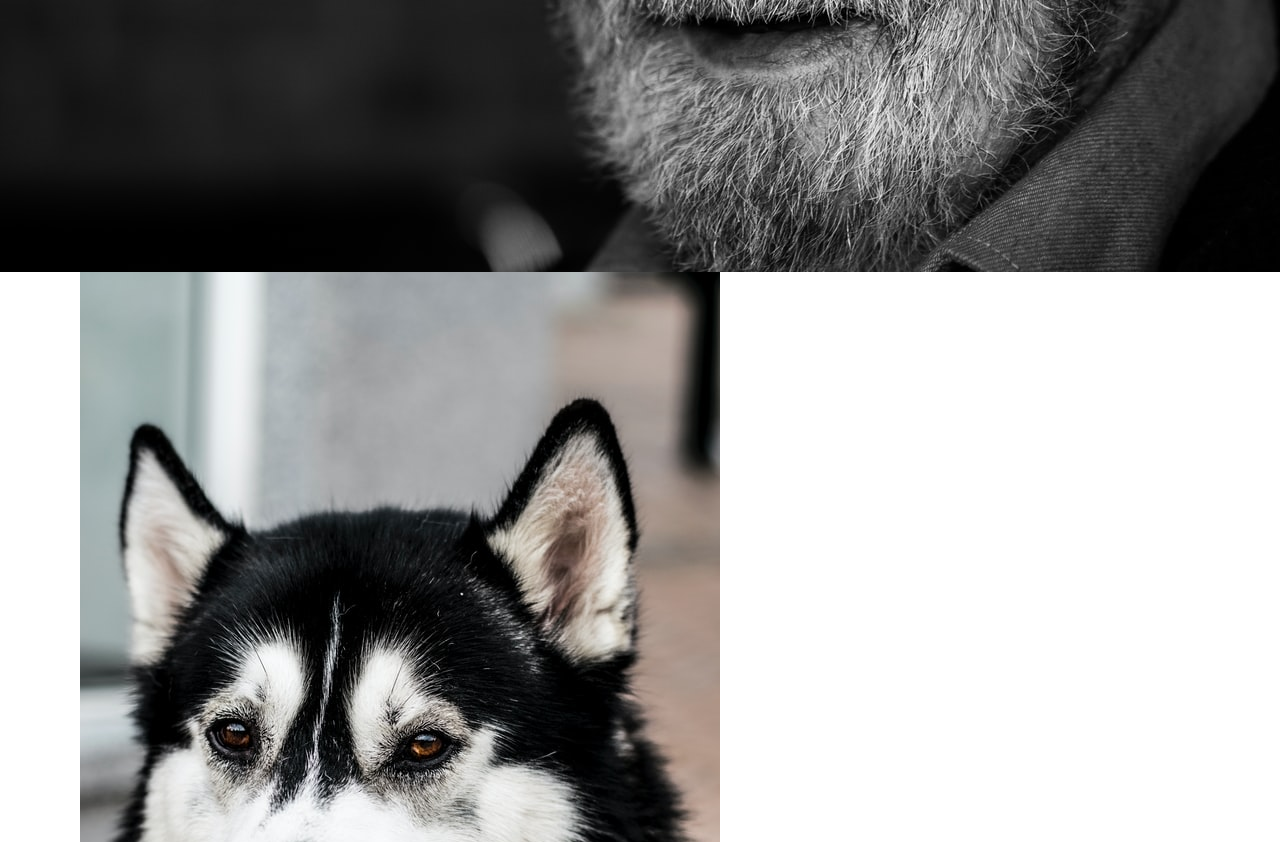
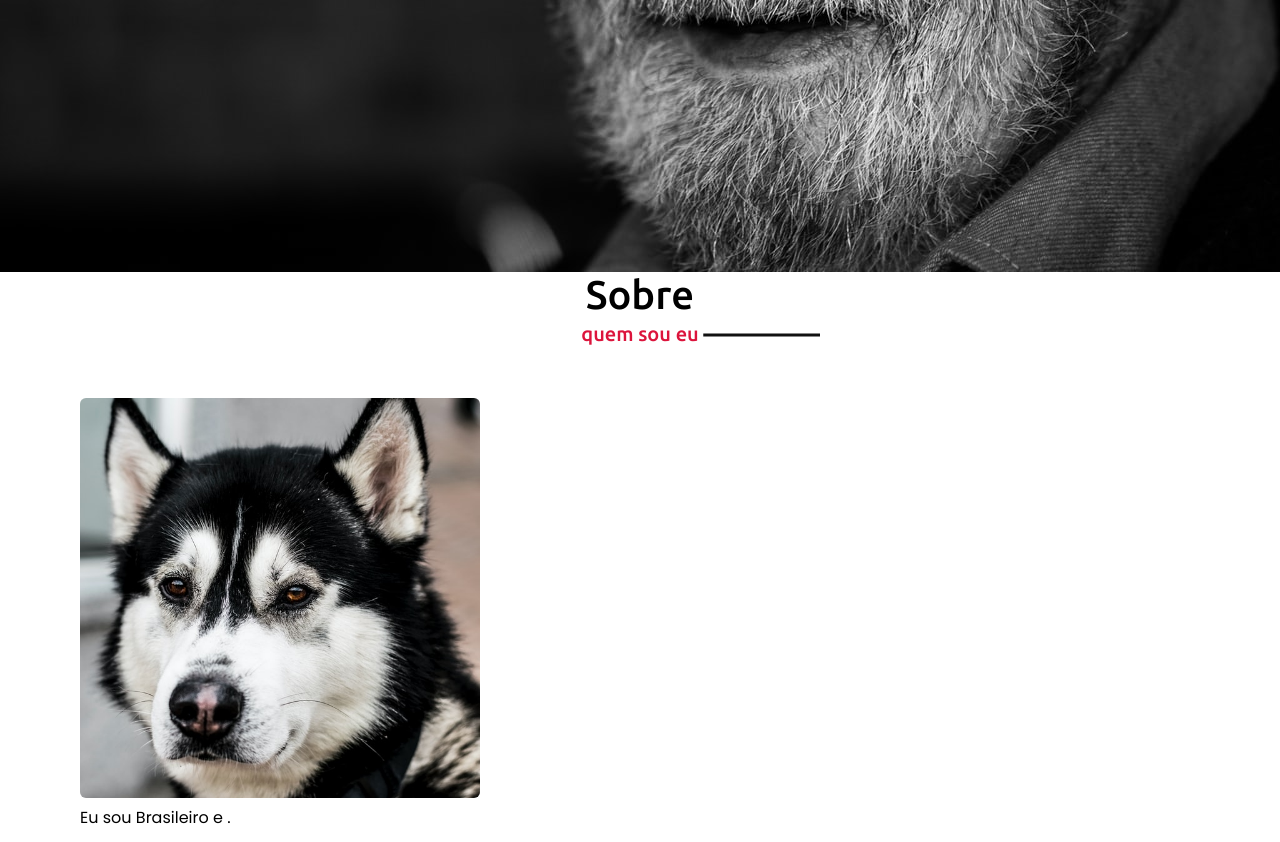
Before and after one commit to febanqueri/Portifolio-Start, a plain HTML site: page index.html in a window 1280 px wide. Shown: the part 528-1370 px from the top of the page. Drawn offline with nearby package versions, Linux system fonts and the light colour scheme.

Commit message:
Correção "NAVBAR"
E inclusão de conteudo "ABOUT"

```diff
--- a/index.html
+++ b/index.html
@@ -45,10 +45,14 @@
     <!--Começo da Sessão SOBRE/ABOUT-->
     <section class="about" id="about">
         <div class="max-width">
+            <h2 class="title">Sobre</h2>
             <div class="about-content">
-                <div class="colum left">
+                <div class="column left">
                     <img src="images/profile1_small.jpg" alt="">
                 </div>
+            </div>
+            <div class="column-right">
+                <div class="text">Eu sou Brasileiro e <span></span>.</div>
             </div>
         </div>
     </section>
--- a/style.css
+++ b/style.css
@@ -30,12 +30,13 @@
     align-items: center;
     justify-content: space-between;
 }
-navbar .logo a{
+.navbar .logo a{
     color: #fff;
     font-size: 35px;
     font-weight: 600;
+    margin-left: 25px;
 }
-navbar .logo a span{
+.navbar .logo a span{
     color: crimson;
     transition: all 0.3s ease;
 }
@@ -112,8 +113,48 @@ navbar .logo a span{
 }
 
 /*SOBRE/ABOUT estilos no CSS*/
+.section{
+    padding: 100px 0;
+
+}
 .about{
     font-family:'Poppins', sans-serif ;
+}
+.about .title{
+    position: relative;
+    text-align: center;
+    font-size: 40px;
+    font-weight: 500;
+    margin-bottom: 60px;
+    padding-bottom: 20px;
+    font-family: 'Ubuntu', sans-serif;
+}
+.about .title::before{
+    content: "";
+    position: absolute;
+    bottom: 0px;
+    left: 50%;
+    width: 180px;
+    height: 3px;
+    background: #111;
+    transform: translateY(-50%);
+}
+.about .title::after{
+    content: "quem sou eu";
+    position: absolute;
+    bottom: -13px;
+    left: 50%;
+    font-size: 20px;
+    color: crimson;
+    padding: 5px;
+    background: #fff;
+    transform: translateX(-50%);
+}
+.about .about-content .left img{
+    height: 400px;
+    width: 400px;
+    object-fit: cover;
+    border-radius: 6px;
 }
 
 /*Responsividade Media Query -> Start*/
```
